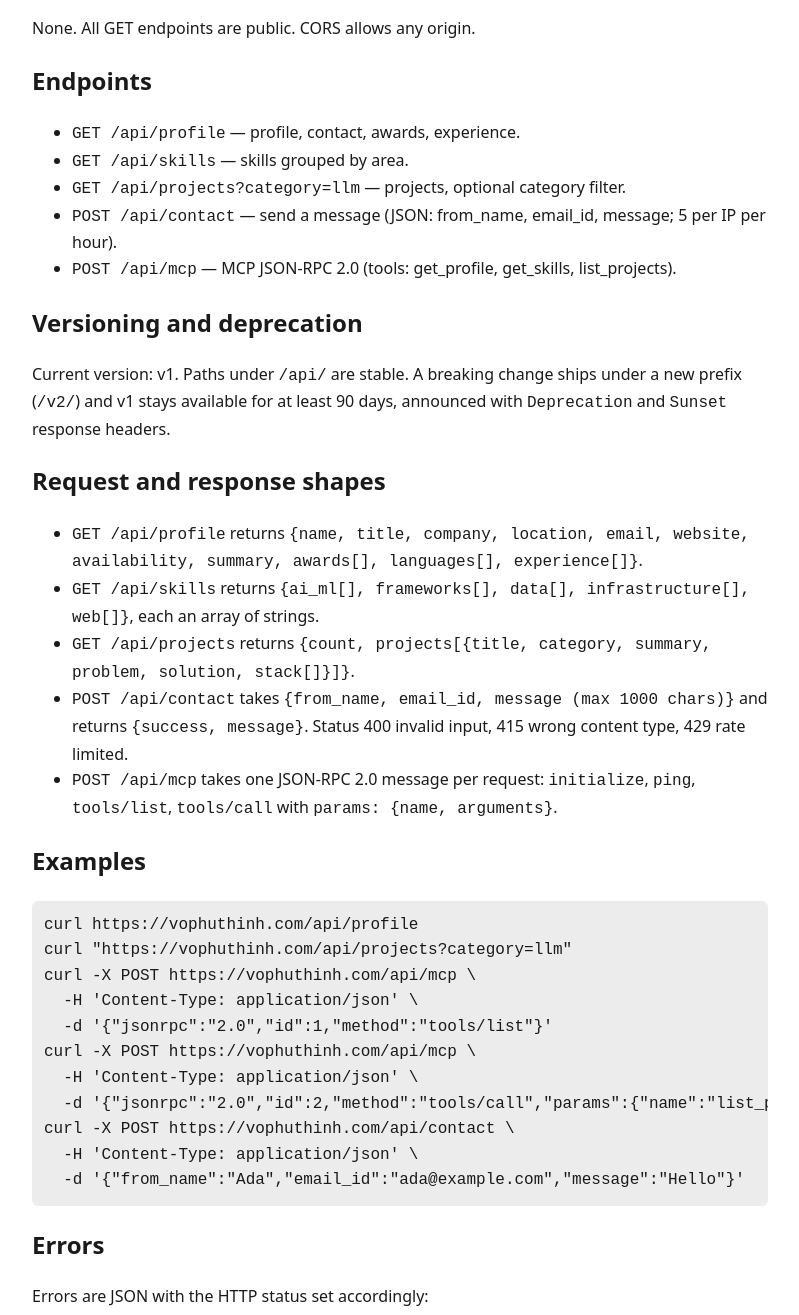
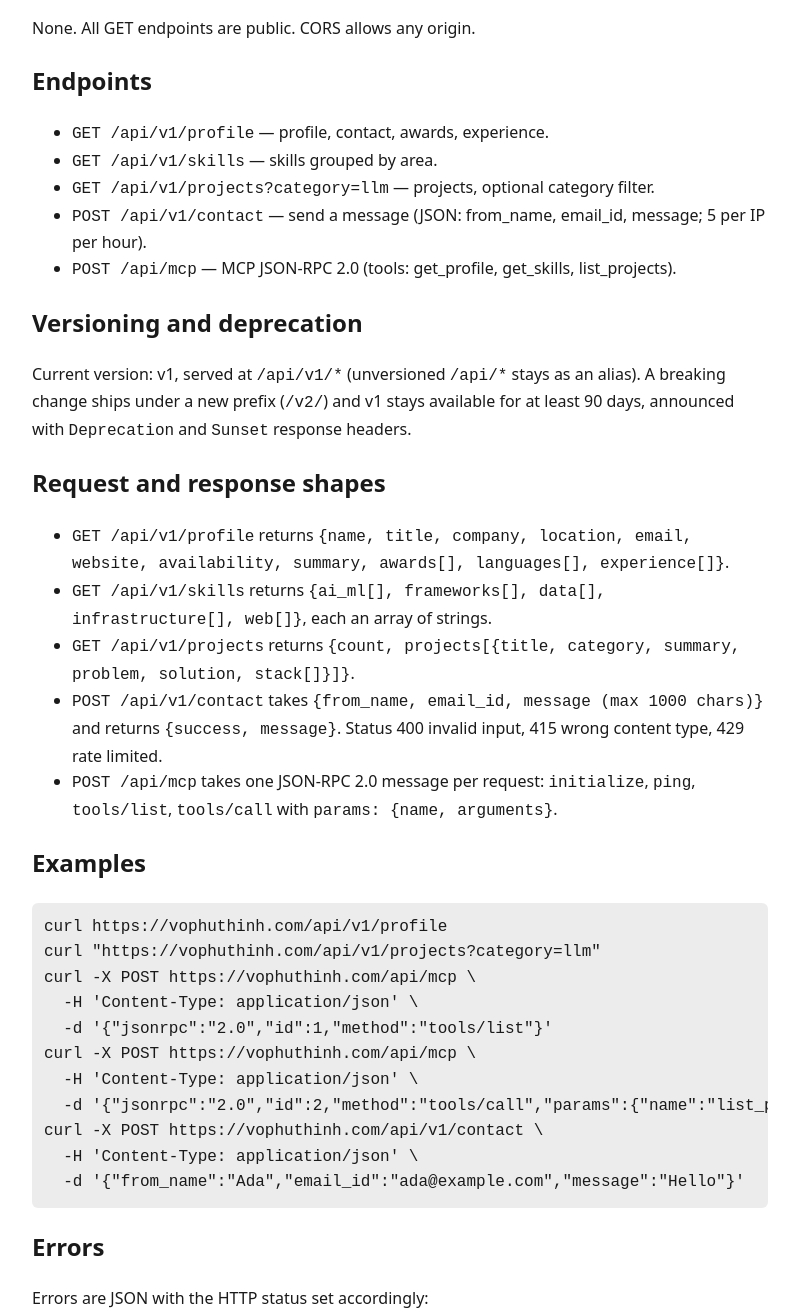
Before and after one commit to vophuthinh/Portfolio, a website: page public/docs.html in a window 1280 px wide. Shown: the part 320-1635 px from the top of the page, without its empty margins (240-1039 px from the left). Drawn offline with Linux system fonts and the light colour scheme.

Commit message:
feat: /api/v1 alias, agents.md, versioned OpenAPI paths
Co-Authored-By: Claude Sonnet 5.5 <noreply@anthropic.com>

```diff
--- a/public/docs.html
+++ b/public/docs.html
@@ -21,32 +21,32 @@ nav a{margin-right:1rem}pre{overflow-x:auto;background:rgba(127,127,127,.15);pad
 <p>None. All GET endpoints are public. CORS allows any origin.</p>
 <h2>Endpoints</h2>
 <ul>
-<li><code>GET /api/profile</code> — profile, contact, awards, experience.</li>
-<li><code>GET /api/skills</code> — skills grouped by area.</li>
-<li><code>GET /api/projects?category=llm</code> — projects, optional category filter.</li>
-<li><code>POST /api/contact</code> — send a message (JSON: from_name, email_id, message; 5 per IP per hour).</li>
+<li><code>GET /api/v1/profile</code> — profile, contact, awards, experience.</li>
+<li><code>GET /api/v1/skills</code> — skills grouped by area.</li>
+<li><code>GET /api/v1/projects?category=llm</code> — projects, optional category filter.</li>
+<li><code>POST /api/v1/contact</code> — send a message (JSON: from_name, email_id, message; 5 per IP per hour).</li>
 <li><code>POST /api/mcp</code> — MCP JSON-RPC 2.0 (tools: get_profile, get_skills, list_projects).</li>
 </ul>
 <h2>Versioning and deprecation</h2>
-<p>Current version: v1. Paths under <code>/api/</code> are stable. A breaking change ships under a new prefix (<code>/v2/</code>) and v1 stays available for at least 90 days, announced with <code>Deprecation</code> and <code>Sunset</code> response headers.</p>
+<p>Current version: v1, served at <code>/api/v1/*</code> (unversioned <code>/api/*</code> stays as an alias). A breaking change ships under a new prefix (<code>/v2/</code>) and v1 stays available for at least 90 days, announced with <code>Deprecation</code> and <code>Sunset</code> response headers.</p>
 <h2>Request and response shapes</h2>
 <ul>
-<li><code>GET /api/profile</code> returns <code>{name, title, company, location, email, website, availability, summary, awards[], languages[], experience[]}</code>.</li>
-<li><code>GET /api/skills</code> returns <code>{ai_ml[], frameworks[], data[], infrastructure[], web[]}</code>, each an array of strings.</li>
-<li><code>GET /api/projects</code> returns <code>{count, projects[{title, category, summary, problem, solution, stack[]}]}</code>.</li>
-<li><code>POST /api/contact</code> takes <code>{from_name, email_id, message (max 1000 chars)}</code> and returns <code>{success, message}</code>. Status 400 invalid input, 415 wrong content type, 429 rate limited.</li>
+<li><code>GET /api/v1/profile</code> returns <code>{name, title, company, location, email, website, availability, summary, awards[], languages[], experience[]}</code>.</li>
+<li><code>GET /api/v1/skills</code> returns <code>{ai_ml[], frameworks[], data[], infrastructure[], web[]}</code>, each an array of strings.</li>
+<li><code>GET /api/v1/projects</code> returns <code>{count, projects[{title, category, summary, problem, solution, stack[]}]}</code>.</li>
+<li><code>POST /api/v1/contact</code> takes <code>{from_name, email_id, message (max 1000 chars)}</code> and returns <code>{success, message}</code>. Status 400 invalid input, 415 wrong content type, 429 rate limited.</li>
 <li><code>POST /api/mcp</code> takes one JSON-RPC 2.0 message per request: <code>initialize</code>, <code>ping</code>, <code>tools/list</code>, <code>tools/call</code> with <code>params: {name, arguments}</code>.</li>
 </ul>
 <h2>Examples</h2>
-<pre>curl https://vophuthinh.com/api/profile
-curl "https://vophuthinh.com/api/projects?category=llm"
+<pre>curl https://vophuthinh.com/api/v1/profile
+curl "https://vophuthinh.com/api/v1/projects?category=llm"
 curl -X POST https://vophuthinh.com/api/mcp \
   -H 'Content-Type: application/json' \
   -d '{"jsonrpc":"2.0","id":1,"method":"tools/list"}'
 curl -X POST https://vophuthinh.com/api/mcp \
   -H 'Content-Type: application/json' \
   -d '{"jsonrpc":"2.0","id":2,"method":"tools/call","params":{"name":"list_projects","arguments":{"category":"llm"}}}'
-curl -X POST https://vophuthinh.com/api/contact \
+curl -X POST https://vophuthinh.com/api/v1/contact \
   -H 'Content-Type: application/json' \
   -d '{"from_name":"Ada","email_id":"ada@example.com","message":"Hello"}'</pre>
 <h2>Errors</h2>
--- a/public/llms.txt
+++ b/public/llms.txt
@@ -41,6 +41,7 @@ Can deliver a production-ready AI chatbot or RAG system within 6 weeks.
 
 ## Detailed Information
 
+- [Agent instructions](https://vophuthinh.com/agents.md)
 - [Full Profile & Resume](https://vophuthinh.com/llms-full.txt)
 - [API documentation](https://vophuthinh.com/docs)
 - [OpenAPI spec](https://vophuthinh.com/openapi.json)
```
Also changed, not shown: public/agents.md (added, +26 -0 lines), public/openapi.json (+5 -5 lines), vercel.json.
